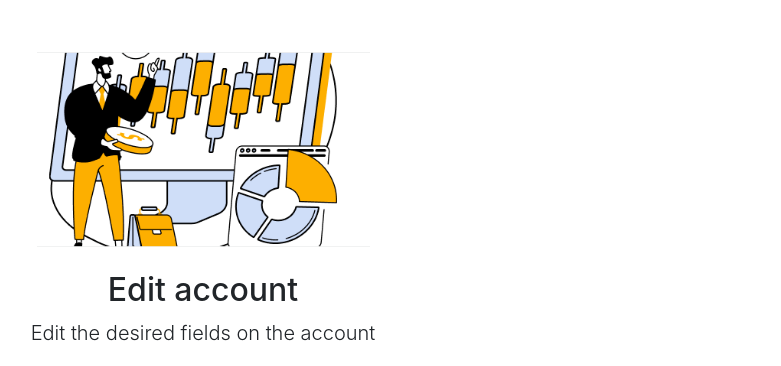
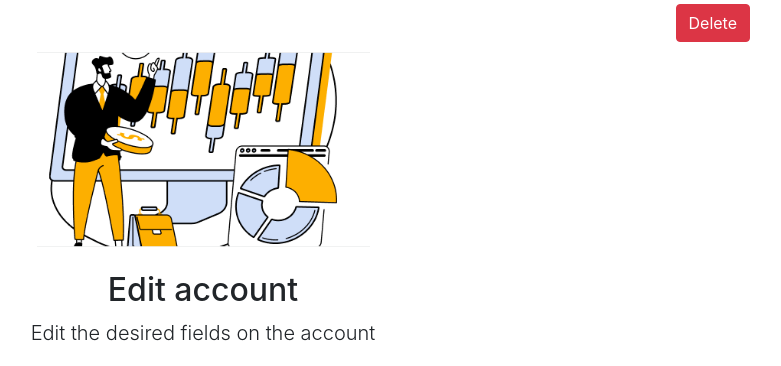
Before and after one commit to guanana/vanir, a Django app: page /account/1/edit/ in a window 1280 px wide. Shown: the part 54-420 px from the top of the page, without its empty margins (437-1218 px from the left). Run offline with Django 3.2, Linux system fonts and the light colour scheme; a user stored in the database is signed in; tables that the repository leaves empty hold one stand-in row (values such as "Sample post"); data that the repository does not hold is empty; parts of the project's set-up code (start-up, migrations or seed data) failed here and were passed over; some libraries are stand-ins or nearby versions.

Commit message:
Add delete button to update view

```diff
--- a/vanir/templates/object_update.html
+++ b/vanir/templates/object_update.html
@@ -2,6 +2,13 @@
 {% load filtertemplates %}
 {% load static %}
 {% block content %}
+<div class="float-right">
+  <div class="btn-toolbar" role="toolbar" aria-label="Buttons">
+    <div class="btn-group mr-2" role="group" aria-label="Add">
+      <a class="btn btn-danger float-right" href="{% url model_name|add:":"|add:model_name|add:"_delete" object.id %}" role="button">Delete</a>
+    </div>
+  </div>
+</div>
 <div class="py-5 text-center">
         {% with "images/"|add:model_name|add:"/"|add:model_name|add:".png" as image_path %}
         <img class="d-block mx-auto mb-4" src="{% static image_path %}" alt="{{ model_name }}" width="30%" height="30%">
```
